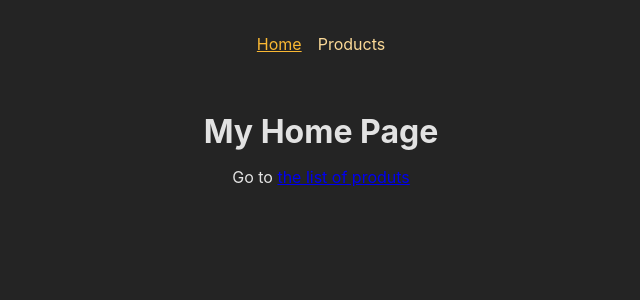
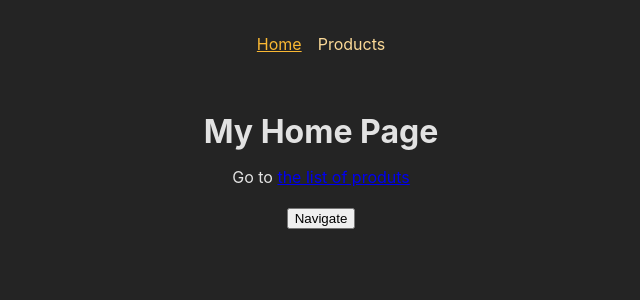
Before and after one commit to AndyHuang97/18-react-router, a React (Create React App) app: page / in a window 1280 px wide. Shown: the top 300 px of the page, without its empty margins (319-959 px from the left). Built offline with nearby package versions, Linux system fonts and the light colour scheme.

Commit message:
Navigating Programmatically

```diff
--- a/src/App.js
+++ b/src/App.js
@@ -4,7 +4,7 @@ import {
   Route,
   RouterProvider,
 } from "react-router-dom";
-import HomePage from "./pages/HomePage";
+import HomePage from "./pages/Home";
 import ProductsPage from "./pages/Products";
 import RootLayout from "./pages/Root";
 import ErrorPage from "./pages/Error";
--- /dev/null
+++ b/src/pages/Home.jsx
@@ -0,0 +1,22 @@
+import { Link, useNavigate } from "react-router-dom";
+
+export default function HomePage() {
+  // for behaviors such as timeout
+  const navigate = useNavigate();
+
+  function handleNavigate() {
+    navigate("/products");
+  }
+
+  return (
+    <>
+      <h1>My Home Page</h1>
+      <p>
+        Go to <Link to='/products'>the list of produts</Link>
+      </p>
+      <p>
+        <button onClick={handleNavigate}>Navigate</button>
+      </p>
+    </>
+  );
+}
--- a/src/pages/HomePage.jsx
+++ /dev/null
@@ -1,12 +0,0 @@
-import { Link } from "react-router-dom";
-
-export default function HomePage() {
-  return (
-    <>
-      <h1>My Home Page</h1>
-      <p>
-        Go to <Link to='/products'>the list of produts</Link>
-      </p>
-    </>
-  );
-}
```
